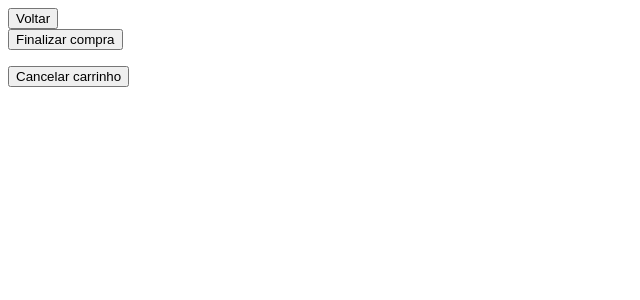
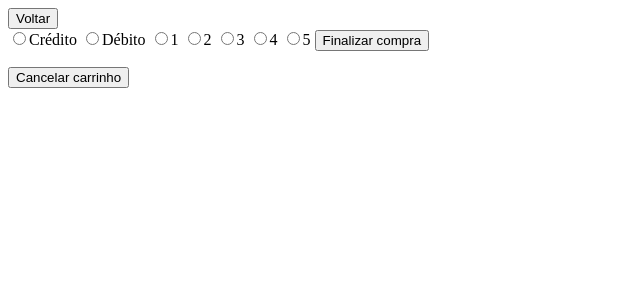
Before and after one commit to LuanContarin/Cinderela, a PHP site: page /carrinho.php in a window 1280 px wide. Shown: the top 300 px of the page, without its empty margins (0-640 px from the left). Run offline with PHP 8.4, Linux system fonts and the light colour scheme.

```diff
--- a/carrinho.php
+++ b/carrinho.php
@@ -2,11 +2,20 @@
 session_start();
 require "conexion.php";
 if(isset($_POST['compra'])){
-    $id=$_GET['id'];
+    $c = 0;
+    $cod=$_GET['id'];
     $quantidade = $_POST['quantidade'];
-    $compra = array('id'=>$id, 'quantidade'=>$quantidade);
+    $compra = array('id'=>$cod, 'quantidade'=>$quantidade);
     if(isset($_SESSION['cart'])){
+        for($i= 0; $i < sizeof($_SESSION['cart']); $i++){
+            if($cod == $_SESSION['cart'][$i]['id']){
+                $c += 1;
+                $_SESSION['cart'][$i]['quantidade']+= $quantidade;
+            }
+        }
+        if($c == 0){
         array_push($_SESSION['cart'], $compra);
+        }
     }else{
         $_SESSION['cart'] = array($compra);
     }
@@ -17,11 +26,15 @@ if(isset($_POST['cancelar'])){
     header('Location: home.php');
 }
 if(isset($_POST['excluir'])){
-    foreach($_SESSION['cart'] as $key=> $value){
-    if(in_array($_GET['id'], $value)){
-        print_r($value);
+    $cod = $_GET['id'];
+    for($i = 0; $i < sizeof($_SESSION['cart']); $i++){
+        $id = $_SESSION['cart'][$i]['id'];
+        if($cod == $id){
+            unset($_SESSION['cart'][$i]);
+        break;
+        }
     }
-    }
+    header("Location: home.php");
 }
     while(list(, $val) = each($_SESSION['cart'])){
         $id=$val['id'];
@@ -36,8 +49,17 @@ if(isset($_POST['excluir'])){
         <p>R$ <?php echo $val['quantidade'] * $row['preco'];?></p>
         <?php
     }
+    // if(isset($_POST['card'])){
+    //     $opcao=$_POST['cartao'];
+    //     $parcela = $_POST['parcela'];
+        //
+    // }
 
 if(isset($_POST['finalizar'])){
+    $parcela = $_POST['parcela'];
+    // echo $parcela;
+    $opcao = $_POST['cartao'];
+    // echo $opcao;
     $s = 0;
     for($i = 0; $i < sizeof($_SESSION['cart']); $i++){
         $id = $_SESSION['cart'][$i]['id'];
@@ -45,15 +67,28 @@ if(isset($_POST['finalizar'])){
         $finalizar = $con->prepare("SELECT * FROM produtos WHERE id='$id'");
         $finalizar->execute();
         $row = $finalizar->fetch(PDO::FETCH_ASSOC);
+        if($parcela == 1){
+            $s += $row['preco'] *(1 - $row['desconto'] / 100)  * $quantidade;
+        }else{
         $s += $row['preco'] * $quantidade;
+        }
     }
-    echo $s;
-        // $finalizar = $con->prepare("SELECT * FROM produtos WHERE id")
+    // $header = "Mime Version: 1.0\n". "Content-type: text/html; charset=utf-8\n". "From: vini.bispo015@gmail.com";
+    // mail($_SESSION['email'],"Compras - Cinderela" , "Você finalizou sua compra em {$parcela} parcelas de {number_format($s / $parcela, 2, ',', '.')} totalizando {$s} no cartão de {$opcao}", $header);
+    // echo "R$". number_format($s, 2,",",".");
     }
 ?>
 <a href="home.php"><button>Voltar</button></a>
 <form method="post">
-<input type="submit" name="finalizar" value="Finalizar compra">
+    <input type="radio" name="cartao" value="Crédito">Crédito
+    <input type="radio" name="cartao" value="Débito">Débito
+    <input type="radio" name="parcela" value="1" >1
+    <input type="radio" name="parcela" value="2" >2
+    <input type="radio" name="parcela" value="3" >3
+    <input type="radio" name="parcela" value="4" >4
+    <input type="radio" name="parcela" value="5" >5
+    <!-- <input type="submit" name="finalizar" value="Continuar"> -->
+    <input type="submit" name="finalizar" value="Finalizar compra">
 </form>
 <form method="post">
 <input type="submit" value="Cancelar carrinho" name="cancelar">
--- /dev/null
+++ b/composer.json
@@ -0,0 +1,5 @@
+{
+    "require": {
+        "phpmailer/phpmailer": "^6.1"
+    }
+}
```
Also changed, not shown: 1 other file.
